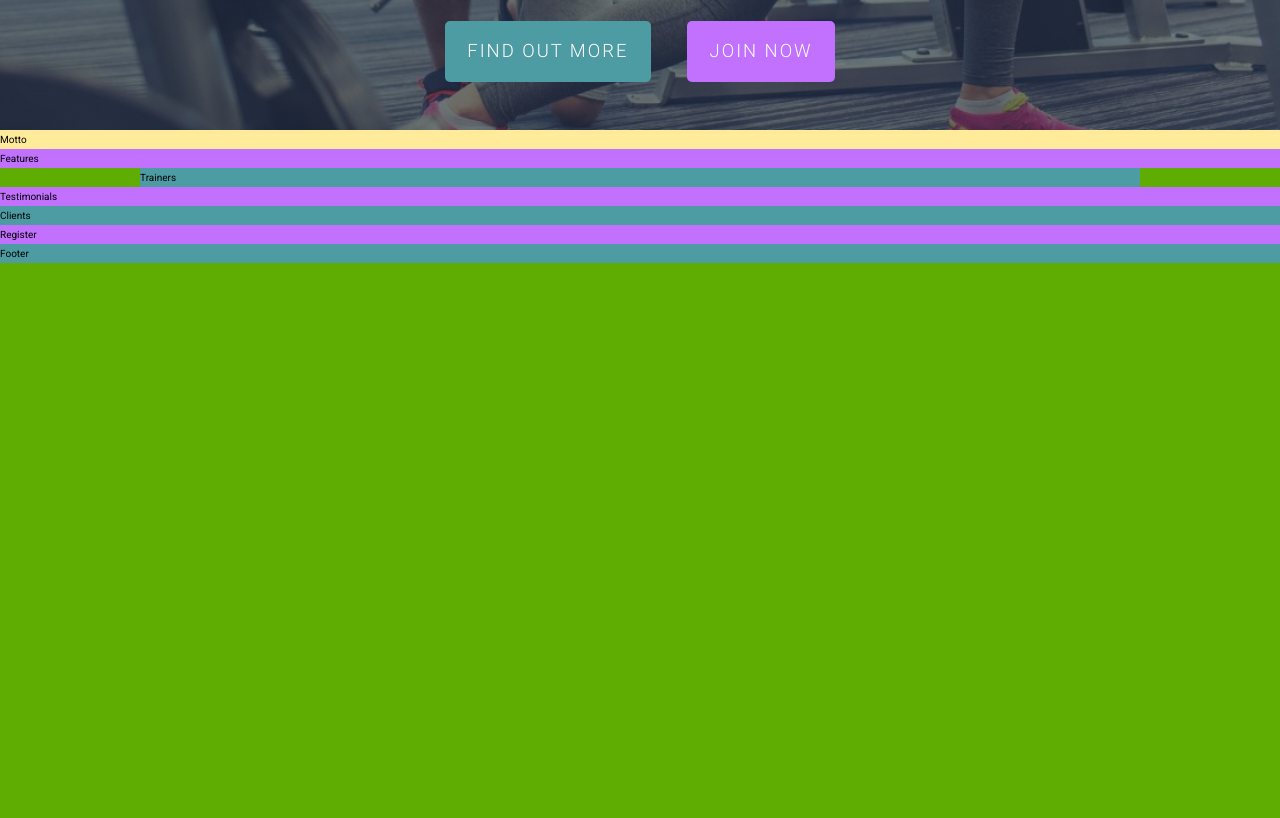
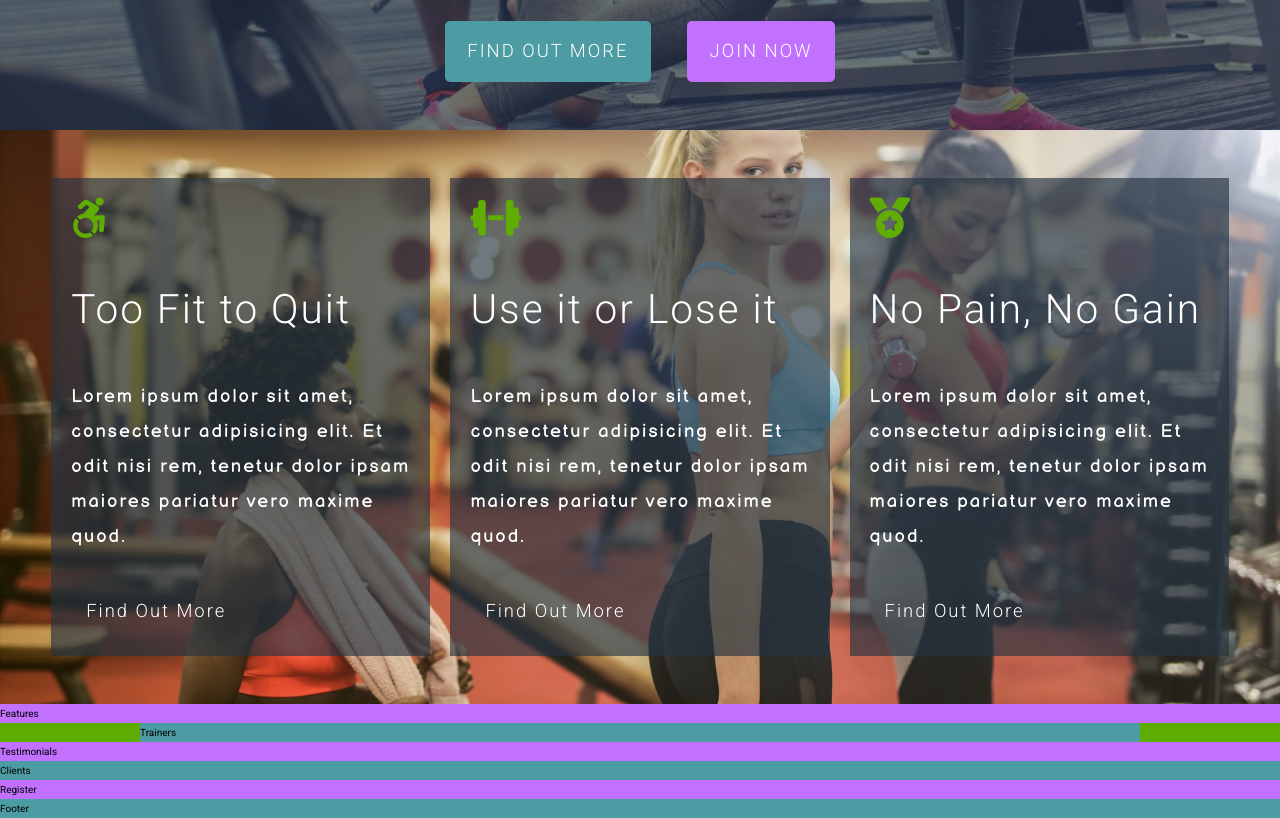
Before and after one commit to joepasss/sass_study, a React (Create React App) app in the folder gym/: page / in a window 1280 px wide. Shown: the part 660-1478 px from the top of the page. Before the commit the page ends 923 px from the top, so only its background shows below. Built offline with nearby package versions, Linux system fonts and the light colour scheme.

Commit message:
motto section

```diff
--- a/gym/public/index.html
+++ b/gym/public/index.html
@@ -8,6 +8,12 @@
     <!-- Favicon -->
     <link rel="shortcut icon" type="image/svg" href="./favicon.svg" />
 
+    <!-- Fontawesome -->
+    <script
+      src="https://kit.fontawesome.com/406906bcb7.js"
+      crossorigin="anonymous"
+    ></script>
+
     <title>gYmantic | Bring fitness to your world</title>
   </head>
   <body>
--- a/gym/src/sections/motto/Motto.tsx
+++ b/gym/src/sections/motto/Motto.tsx
@@ -1,5 +1,55 @@
 import { FC } from 'react';
 
 export const Motto: FC = () => {
-  return <section className='motto'>Motto</section>;
+  return (
+    <section className='motto'>
+      <div className='motto__content'>
+        <i className='fab fa-accessible-icon'></i>
+        <h2 className='motto__content--title'>Too Fit to Quit</h2>
+        <p className='motto__content--para'>
+          Lorem ipsum dolor sit amet, consectetur adipisicing elit. Et odit nisi
+          rem, tenetur dolor ipsam maiores pariatur vero maxime quod.
+        </p>
+        <a href='#!' className='motto__content--link'>
+          <span></span>
+          <span></span>
+          <span></span>
+          <span></span>
+          Find Out More
+        </a>
+      </div>
+
+      <div className='motto__content'>
+        <i className='fas fa-dumbbell'></i>
+        <h2 className='motto__content--title'>Use it or Lose it</h2>
+        <p className='motto__content--para'>
+          Lorem ipsum dolor sit amet, consectetur adipisicing elit. Et odit nisi
+          rem, tenetur dolor ipsam maiores pariatur vero maxime quod.
+        </p>
+        <a href='#!' className='motto__content--link'>
+          <span></span>
+          <span></span>
+          <span></span>
+          <span></span>
+          Find Out More
+        </a>
+      </div>
+
+      <div className='motto__content'>
+        <i className='fas fa-medal'></i>
+        <h2 className='motto__content--title'>No Pain, No Gain</h2>
+        <p className='motto__content--para'>
+          Lorem ipsum dolor sit amet, consectetur adipisicing elit. Et odit nisi
+          rem, tenetur dolor ipsam maiores pariatur vero maxime quod.
+        </p>
+        <a href='#!' className='motto__content--link'>
+          <span></span>
+          <span></span>
+          <span></span>
+          <span></span>
+          Find Out More
+        </a>
+      </div>
+    </section>
+  );
 };
--- a/gym/src/sections/motto/_motto.scss
+++ b/gym/src/sections/motto/_motto.scss
@@ -1,4 +1,111 @@
-section.motto {
-  background-color: var(--color-quaternary);
+.motto {
   grid-column: container-start / container-end;
+  background-image: url('../../img/motto/motto-bg.jpg');
+  @extend %bg;
+  @extend %sec-padding;
+
+  display: grid;
+  grid-template-columns: repeat(auto-fit, minmax(30rem, 1fr));
+  gap: 2rem;
+  place-content: center;
+
+  &__content {
+    display: grid;
+    row-gap: 4vh;
+    background-color: var(--color-tertiary-m);
+    padding: 2rem;
+
+    &--title {
+      @extend %sec-heading;
+    }
+
+    &--para {
+      @extend %sec-para;
+    }
+
+    &--link:link,
+    &--link:visited {
+      background: none;
+      place-self: start;
+      padding: 0.7rem 1.5rem;
+      position: relative;
+      transition: all 0.5s ease-in-out;
+      overflow: hidden;
+
+      span {
+        display: block;
+        position: absolute;
+      }
+
+      span:first-child {
+        top: 0;
+        left: -100%;
+        width: 100%;
+        height: 0.2rem;
+        background: linear-gradient(90deg, transparent, var(--color-primary));
+        transition: 0.75s;
+        transition-delay: 1s;
+      }
+
+      span:nth-child(2) {
+        top: -100%;
+        right: 0;
+        height: 100%;
+        width: 0.2rem;
+        background: linear-gradient(180deg, transparent, var(--color-primary));
+        transition: 0.5s;
+        transition-delay: 0.75s;
+      }
+
+      span:nth-child(3) {
+        bottom: 0;
+        right: -100%;
+        width: 100%;
+        height: 0.2rem;
+        background: linear-gradient(270deg, transparent, var(--color-primary));
+        transition: 0.75s;
+        transition-delay: 0.25s;
+      }
+
+      span:nth-child(4) {
+        top: 100%;
+        left: 0;
+        height: 100%;
+        width: 0.2rem;
+        background: linear-gradient(360deg, transparent, var(--color-primary));
+        transition: 0.5s;
+        transition-delay: 0s;
+      }
+    }
+
+    &--link:hover,
+    &--link:active {
+      background: var(--color-primary);
+      transition-delay: 1s;
+
+      span:first-child {
+        left: 100%;
+        transition-duration: 1s;
+        transition-delay: 0s;
+      }
+
+      span:nth-child(2) {
+        top: 100%;
+        transition-duration: 1s;
+        transition-delay: 0.25s;
+      }
+
+      span:nth-child(3) {
+        right: 100%;
+        transition-duration: 1s;
+        transition-delay: 0.5s;
+      }
+
+      span:nth-child(4) {
+        top: -100%;
+        transition-duration: 1s;
+        transition-delay: 0.75s;
+      }
+    }
+  }
 }
```
